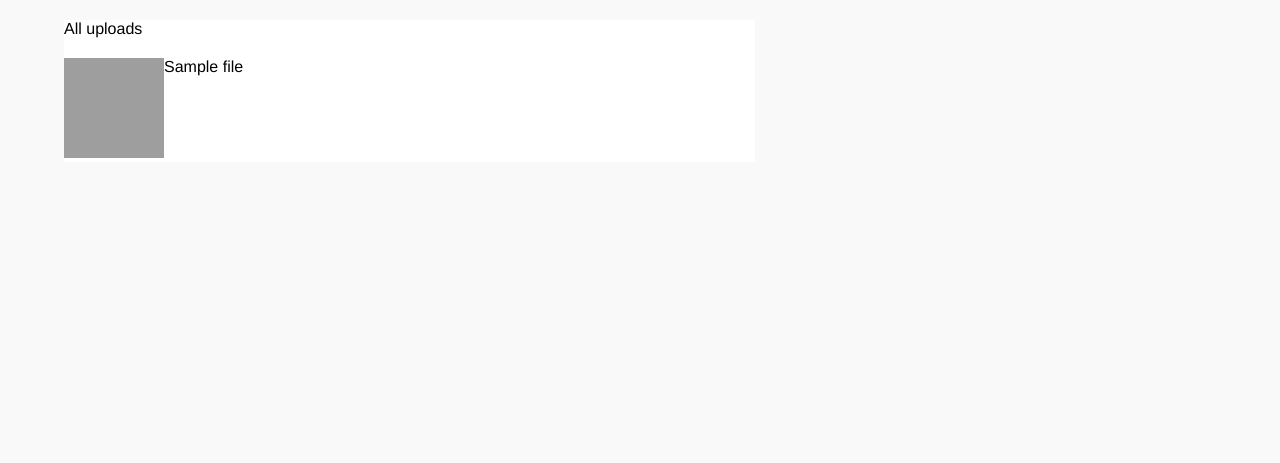
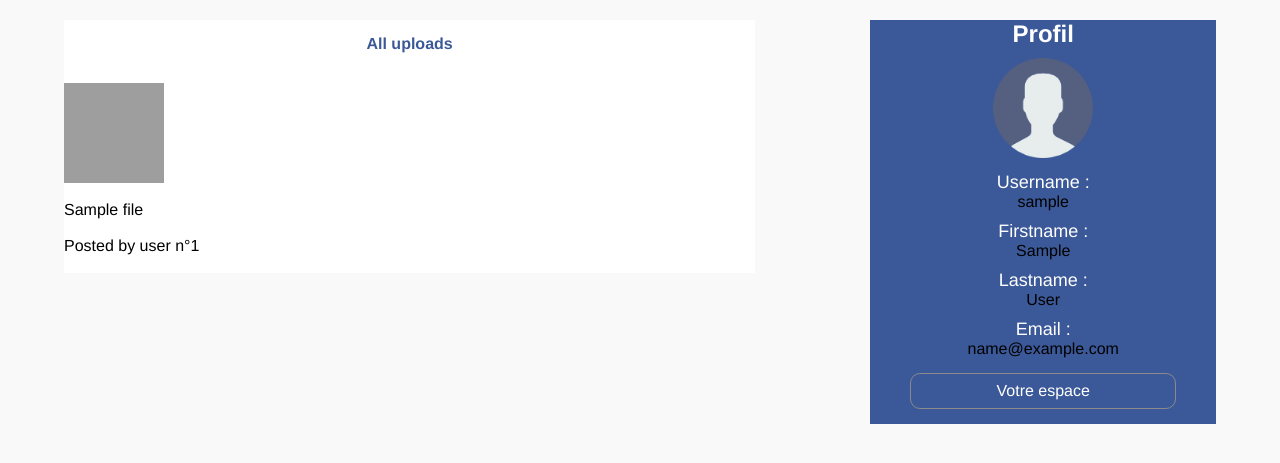
Before and after one commit to remy-peyre/Filer2, a PHP site: page / in a window 1280 px wide. Shown: the part 40-503 px from the top of the page. Run offline with PHP 8.4, Linux system fonts and the light colour scheme; the visitor is signed in with stand-in values (Sample User, id 1); tables that the repository leaves empty or names only in its code hold one stand-in row (values such as "Sample post"); grey boxes are pictures that could not be loaded.

Commit message:
modif on register and log in view, home done

```diff
--- a/assets/style.css
+++ b/assets/style.css
@@ -226,7 +226,23 @@ tr{
 }
 .text_deco{
     text-decoration: none;
-
+}
+.center_title_home{
+    text-align: center;
+    color: #3B5998;
+    margin: 15px 0px 10px 0px;
+}
+.show_home{
+    width: 100%;
+    display: inline-flex;
+    flex-flow: row wrap;
+    justify-content: flex-start;
+    align-items: stretch;
+    align-content: stretch;
+    margin-top: 20px;
+}
+.size_show_home{
+    width: 20%;
 }
 /*--------- navbar -----------*/
 .img_nav{
@@ -289,12 +305,3 @@ tr{
     padding-left: 5px;
     margin-left: 5px;
 }
-.show_home{
-    width: 100%;
-    display: inline-flex;
-    flex-flow: row wrap;
-    justify-content: flex-start;
-    align-items: stretch;
-    align-content: stretch;
-    margin-top: 20px;
-}
--- a/controllers/default_controller.php
+++ b/controllers/default_controller.php
@@ -22,6 +22,7 @@ function home_action()
     else {
         header('Location: ?action=login');
         exit(0);
+
     }
 }
 //Possible modif
--- a/model/user.php
+++ b/model/user.php
@@ -151,16 +151,16 @@ function delete_one_upload()
         $id_users = $_SESSION['user_id'];
         $delete_file = 'uploads/'.$_SESSION['user_username'] . '/' . $nom_fichier;
 
-        $date = give_me_date();
-        $actions = $date . ' -- ' .$_SESSION['user_username'] . ' has delete an image.' ."\n";
-        watch_action_log('access.log',$actions);
-
         if (!delete_one_upload_file("DELETE FROM files WHERE nom_fichier = :nom_fichier AND
             `id_users` = :user_id",
             ['user_id' => $id_users,
                 'nom_fichier' => $nom_fichier])){
 
             unlink($delete_file);
+
+            $date = give_me_date();
+            $actions = $date . ' -- ' .$_SESSION['user_username'] . ' has delete an image.' ."\n";
+            watch_action_log('access.log',$actions);
 
             return true;
         }
@@ -177,10 +177,6 @@ function update_name_img()
         $new_url = 'uploads/'.$_SESSION['user_username'] . '/' . $rename;
         $old_url = 'uploads/'.$_SESSION['user_username'] . '/' . $name_hide;
 
-        $date = give_me_date();
-        $actions = $date . ' -- ' .$_SESSION['user_username'] . ' has update an image.' ."\n";
-        watch_action_log('access.log',$actions);
-
         if (!rename_one_upload_file("UPDATE `files` SET `nom_fichier` = :nom_rename,  `url_fichier` = :new_url
             WHERE nom_fichier = :nom_old AND `id_users` = :user_id ",
             ['user_id' => $id_users,
@@ -189,6 +185,11 @@ function update_name_img()
                 'new_url' => $new_url])){
 
             rename($old_url, $new_url);
+
+            $date = give_me_date();
+            $actions = $date . ' -- ' .$_SESSION['user_username'] . ' has rename an image.' ."\n";
+            watch_action_log('access.log',$actions);
+
             return true;
         }
     }
@@ -205,10 +206,6 @@ function replace_name_img()
         $new_url = 'uploads/'.$_SESSION['user_username'] . '/' . $replace;
         $old_url = 'uploads/'.$_SESSION['user_username'] . '/' . $select_file_to_replace;
 
-        $date = give_me_date();
-        $actions = $date . ' -- ' .$_SESSION['user_username'] . ' has replace an image.' ."\n";
-        watch_action_log('access.log',$actions);
-
         if (!replace_one_upload_file("UPDATE `files` SET `nom_fichier` = :replace, `url_fichier` = :new_url
             WHERE `nom_fichier` = :select_file_to_replace AND `id_users` = :id_users",
             ['id_users' => $id_users,
@@ -217,6 +214,11 @@ function replace_name_img()
                 'new_url' => $new_url])){
             move_uploaded_file($tmp_name,$new_url);
             unlink($old_url);
+
+            $date = give_me_date();
+            $actions = $date . ' -- ' .$_SESSION['user_username'] . ' has replace an image.' ."\n";
+            watch_action_log('access.log',$actions);
+
             return true;
         }
     }
--- a/views/home.php
+++ b/views/home.php
@@ -16,21 +16,24 @@
         <main>
             <div class="flex_home">
                 <div class="colum_container">
-                    <p>All uploads</p>
-                    <div>
+                    <h4 class="center_title_home">All uploads</h4>
+                    <div class="show_home">
                         <?php
                         foreach($result_home as $file){
-                            echo "<div class='show_home'>";
+                            echo "<div class='size_show_home'>";
                             echo "<img class='img_upload' src=" . $file['url_fichier'] .
                                 " alt=" . $file['nom_fichier'] . ">";
                             echo '<br>';
-                            echo '<span class="name_img">' . $file ['nom_fichier'] . '</span>';
+                            echo '<p class="name_img">' . $file ['nom_fichier'] . '</p>';
                             echo '<br>';
+                            echo '<span class="name_img">Posted by user n°' . $file['id_users'] . '</span>';
+                            echo '<br>';
+                            echo '</div>';
                         }
                         ?>
                     </div>
                 </div>
-                <!--<div class="column_profil">
+                <div class="column_profil">
                     <h2 class="title_profil">Profil</h2>
                     <img class="img_profil" src="assets/user.png">
                     <div>
@@ -44,7 +47,7 @@
                         <p><?php echo $email ?></p>
                     </div>
                     <a class="text_deco" href='?action=profil'><p class="button_to_profil">Votre espace</p></a>
-                </div>-->
+                </div>
             </div>
         </main>
     </body>
--- a/views/login.php
+++ b/views/login.php
@@ -15,7 +15,7 @@
                 Username : <input type="text" name="username"><br>
                 Password : <input type="password" name="password"><br>
                 <input type="submit">
-                <span>Or</span><a href='?action=register'>REGISTER</a>
+                <span>Or </span><a href='?action=register'>REGISTER</a>
             </div>
         </form>
     </body>
```
Also changed, not shown: views/register.php (+4 -4 lines), 1 other file.
